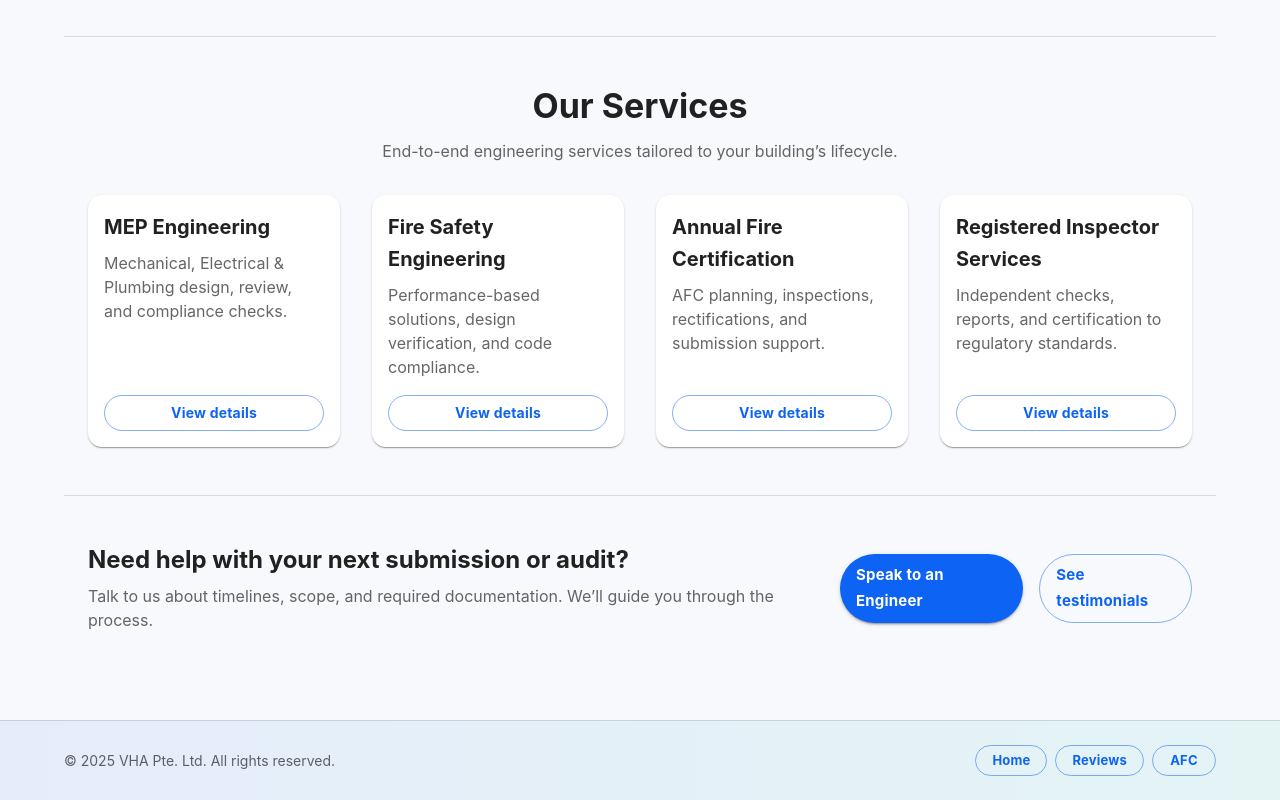
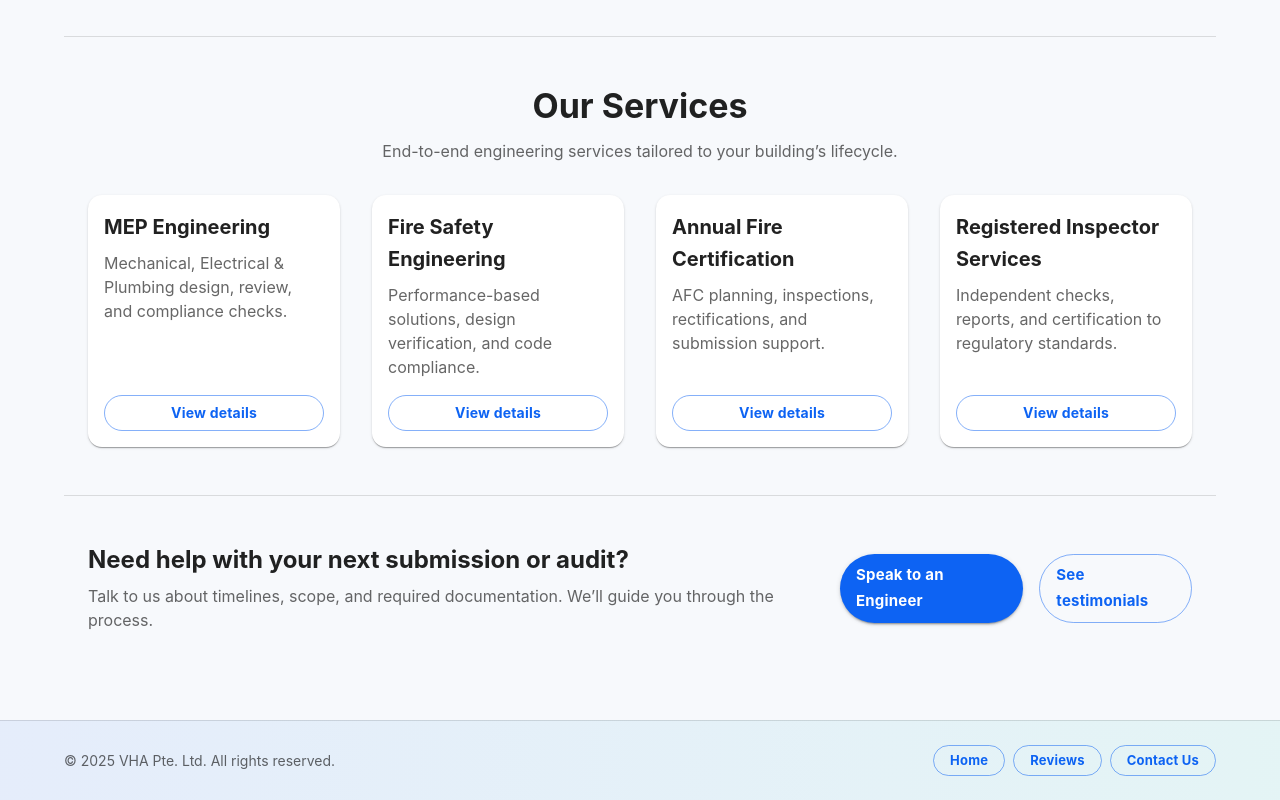
Before and after one commit to Shadtrix/VHA, a React (Vite) app in the folder Web app/client/: page / in a window 1280 px wide. Shown: the part 1468-2268 px from the top of the page. Built offline with nearby package versions, Linux system fonts and the light colour scheme.

Commit message:
contact us fix

```diff
--- a/Web app/client/src/App.jsx
+++ b/Web app/client/src/App.jsx
@@ -465,8 +465,8 @@ function AppContent() {
               <Button component={RouterLink} to="/reviews" size="small" variant="outlined">
                 Reviews
               </Button>
-              <Button component={RouterLink} to="/annualfirecertification" size="small" variant="outlined">
-                AFC
+              <Button component={RouterLink} to="/contact" size="small" variant="outlined">
+                Contact Us
               </Button>
             </Box>
           </Container>
```
